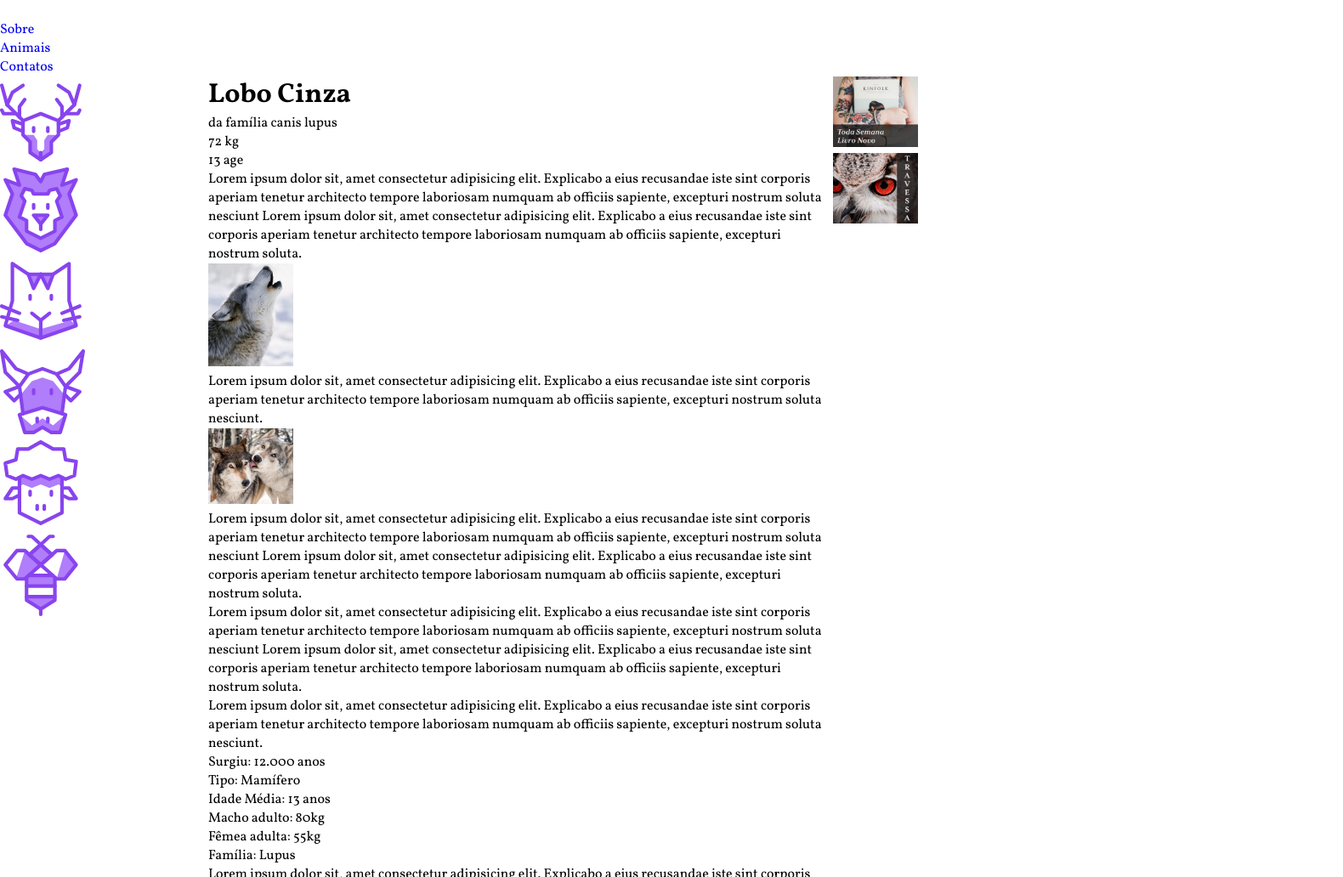
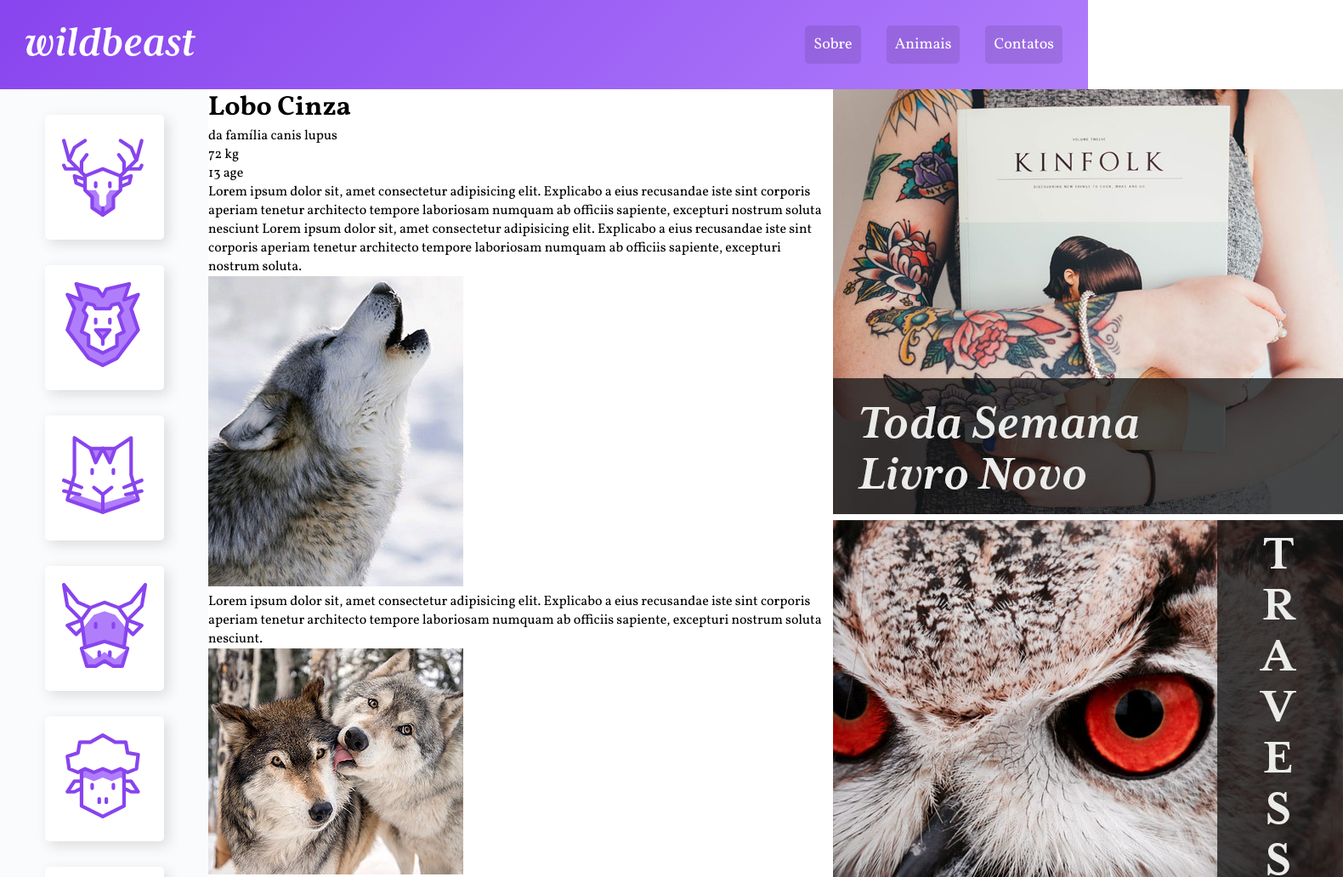
Before and after one commit to CamposJayme/Wildbeasts, a plain HTML site: page index.html in a window 1280 px wide. Shown: the top 1032 px of the page at 85% size, 1580 px wide, since content can reach past the window. Drawn offline with Linux system fonts and the light colour scheme.

Commit message:
header and sidenav grid style config

```diff
--- a/css/style.css
+++ b/css/style.css
@@ -14,11 +14,6 @@
 a {
     text-decoration: none;
 }
-
-img {
-    max-width: 100px;
-}
-
 /* Grid geral */
 
 .estrutura {
@@ -31,12 +26,66 @@
     ;
 }
 
+/* HEADER */
+
 .header {
     grid-area: header;
+    background: linear-gradient(135deg, #8844ee, #B07DFB);
+    padding: 30px;
+    display: grid;
+    grid-template-columns: 1fr auto;
+    align-items: center;
 }
+
+.logo {
+    max-width: 200px;
+}
+
+.header nav ul {
+    display: flex;
+    flex-wrap: wrap;
+}
+
+.header nav a {
+    display: block;
+    padding: 10px;
+    color: white;
+    font-size: 1.125em;
+    background: rgba(0, 0, 0, .1);
+    border-radius: 5px;
+    transition: 0.1s;
+}
+
+.header nav a:hover {
+    background: rgba(0, 0, 0, .5);
+}
+
+.header li + li {
+    margin-left: 30px;
+}
+
+/* SIDENAV */
 
 .sidenav {
     grid-area: sidenav;
+    background: #fafbfc;
+    padding: 30px;
+}
+
+.sidenav li a {
+    display: block;
+    min-width: 60px;
+    max-width: 100px;
+    margin: 0 auto 30px auto;
+    background: white;
+    padding: 20px;
+    border-radius: 5px;
+    box-shadow: 5px 5px 15px 0px rgba(44, 44, 44, 0.15);
+    transition: .1s ease-out;
+}
+
+.sidenav li a:hover {
+    background: #B07DFB;
 }
 
 .content {
```
